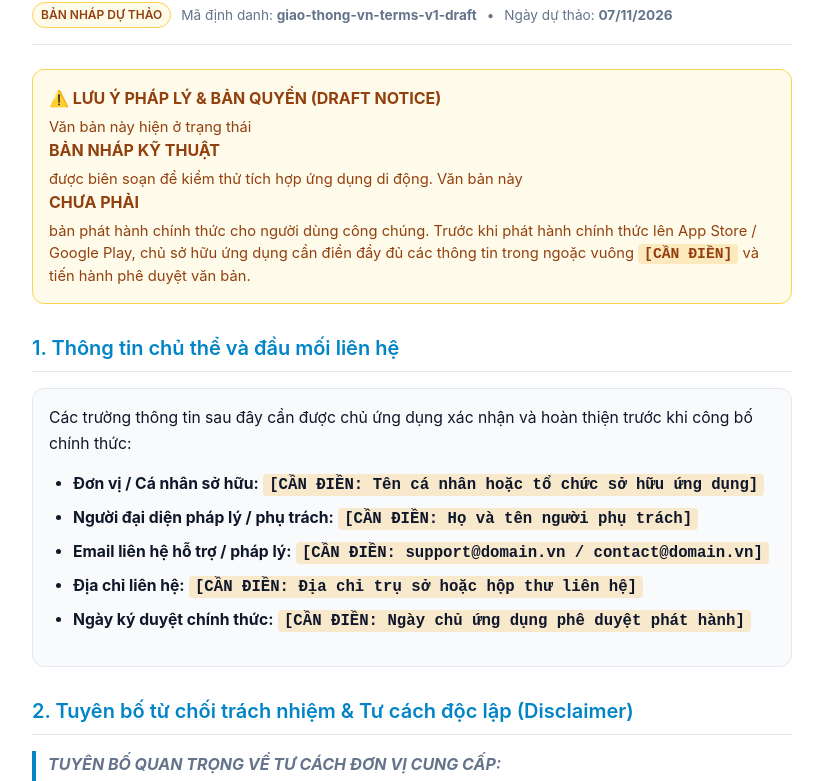
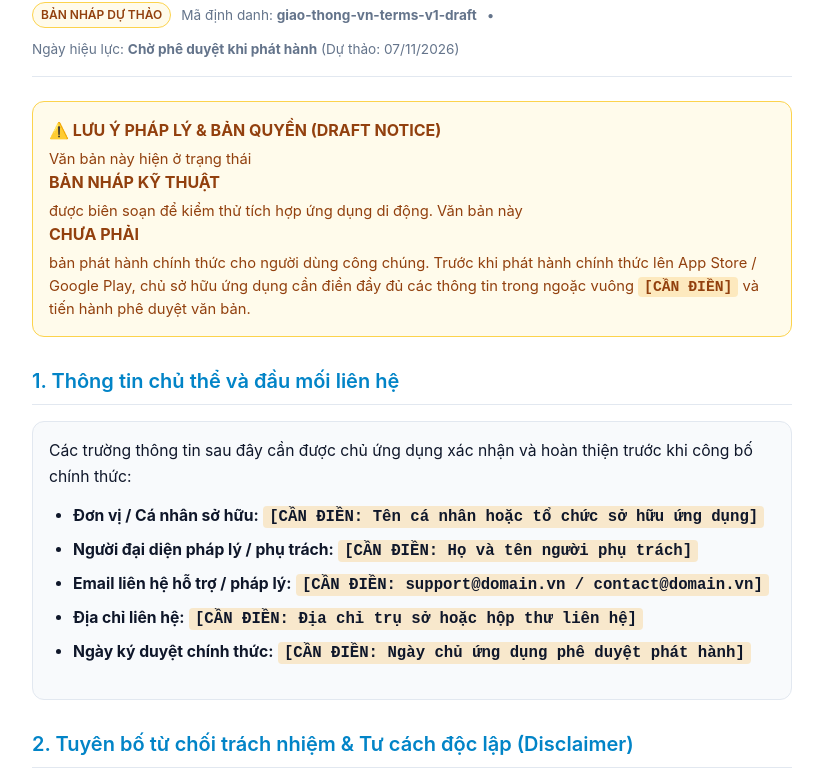
Before and after one commit to longkunz/giao-thong-vn-pages, a plain HTML site: page index.html in a window 1280 px wide. Shown: the part 115-896 px from the top of the page, without its empty margins (228-1051 px from the left). Drawn offline with Linux system fonts and the light colour scheme.

Commit message:
docs(legal): clarify effective date as pending official owner approval

```diff
--- a/index.html
+++ b/index.html
@@ -209,7 +209,7 @@
         <span class="badge badge-draft">BẢN NHÁP DỰ THẢO</span>
         <span id="terms-content-id">Mã định danh: <strong>giao-thong-vn-terms-v1-draft</strong></span>
         <span>•</span>
-        <span id="terms-effective-date">Ngày dự thảo: <strong>07/11/2026</strong></span>
+        <span id="terms-effective-date">Ngày hiệu lực: <strong>Chờ phê duyệt khi phát hành</strong> (Dự thảo: 07/11/2026)</span>
       </div>
     </header>
 
```
Also changed, not shown: terms.html (+1 -1 lines).
